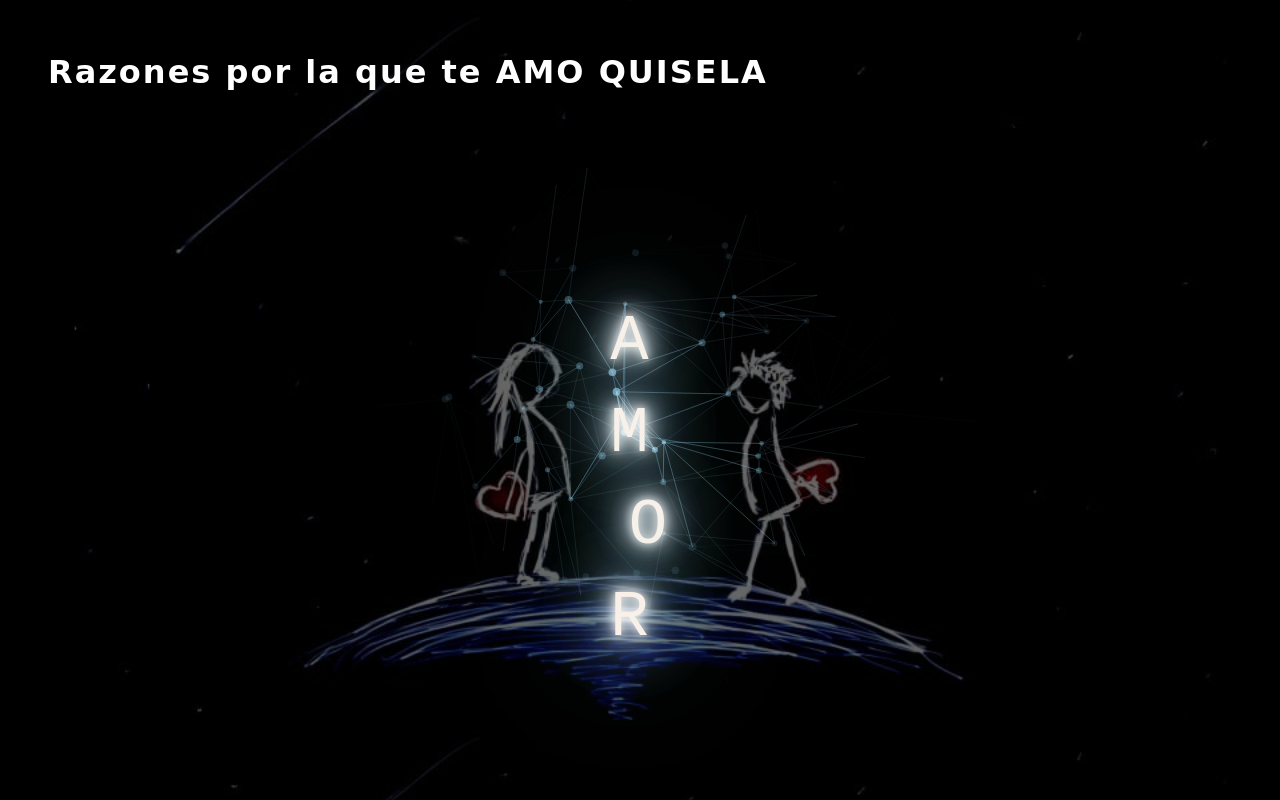
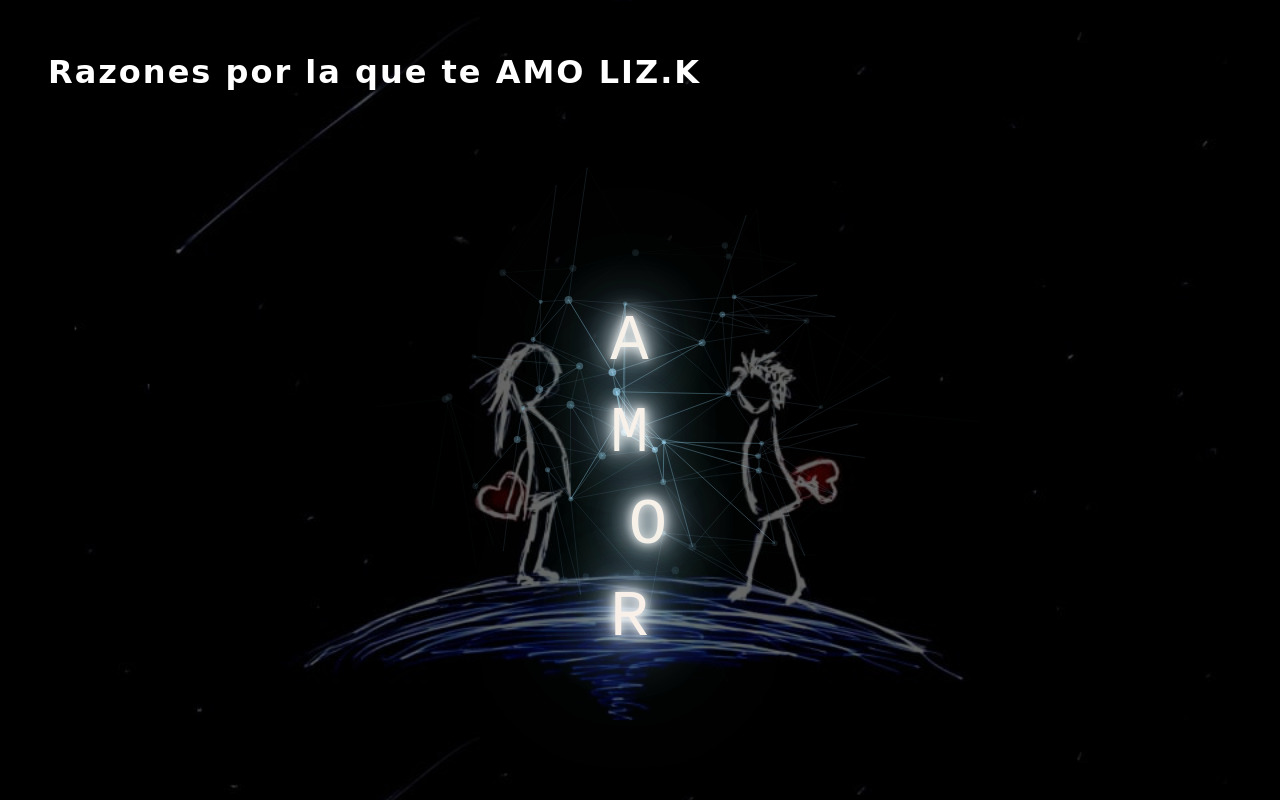
Before and after one commit to tokimoshi/foryou, a plain HTML site: page index.html in a window 1280 px wide. Drawn offline with nearby package versions, Linux system fonts and the light colour scheme.

Commit message:
Update index.html

```diff
--- a/index.html
+++ b/index.html
@@ -245,7 +245,7 @@ footer p {
     <audio src="paraliz.mp3" loop="3" autoplay="true"></audio>
     <body>
         <div class="container">
-          <h1>Razones por la que te AMO QUISELA</h1>
+          <h1>Razones por la que te AMO LIZ.K</h1>
           <div class="container">
             <div class="content">
               <div id="large-header" class="large-header">
```
